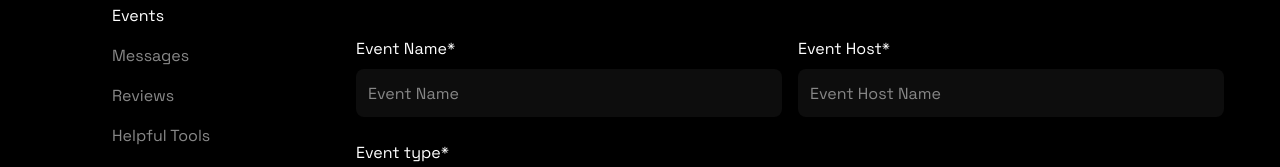
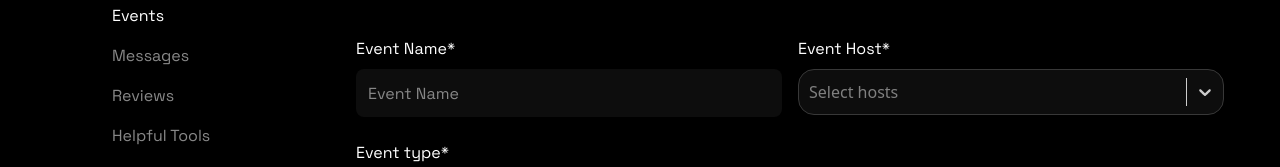
Before and after one commit to HamzaAliKundi/coltable-deshboard-venues, a React (Vite) app: page /event/create-event in a window 1280 px wide. Shown: the part 211-378 px from the top of the page. Built offline with nearby package versions, Linux system fonts and the light colour scheme; no server answers.

Commit message:
fix perofmer list in host

```diff
--- a/src/components/events/create-event/index.tsx
+++ b/src/components/events/create-event/index.tsx
@@ -24,7 +24,7 @@ import CustomSelect from "../../../utils/CustomSelect";
 
 type FormData = {
   eventName: string;
-  eventHost: string;
+  eventHost: Array<{ value: string; label: string; isCustom?: boolean }>;
   eventType: string;
   soundEquipment?: string;
   outdoorCoverings?: string;
@@ -184,7 +184,7 @@ const CreateEvent = () => {
           : undefined,
 
         eventName: getEventsByVenuesById.event.title || "",
-        eventHost: getEventsByVenuesById.event.host || "",
+        eventHost: getEventsByVenuesById.event.host || [],
         audienceType: getEventsByVenuesById.event.audienceType || [],
         musicDeadline: getEventsByVenuesById.event.musicFormat || undefined,
         equipmentResponsibility:
@@ -234,7 +234,7 @@ const CreateEvent = () => {
 
       type: data.eventType,
       title: data.eventName,
-      host: data.eventHost,
+      host: data.eventHost.map(h => h.label),
       specialRequirements: data.specialRequests,
       audienceType: data.audienceType,
       hosts: data.hostsCount,
@@ -321,11 +321,122 @@ const CreateEvent = () => {
             <label className="text-white font-space-grotesk text-sm md:text-base">
               Event Host*
             </label>
-            <input
-              type="text"
-              placeholder="Event Host Name"
-              className="w-full h-12 bg-[#0D0D0D] rounded-lg px-3 text-white font-space-grotesk text-base placeholder:text-[#878787] focus:outline-none focus:ring-1 focus:ring-pink-500"
-              {...register("eventHost", { required: "Event host is required" })}
+            <Controller
+              name="eventHost"
+              control={control}
+              rules={{ required: "Event host is required" }}
+              render={({ field }) => (
+                <Select
+                  {...field}
+                  isMulti
+                  isDisabled={false}
+                  closeMenuOnSelect={false}
+                  options={[
+                    ...(performersData?.map((performer: any) => ({
+                      value: performer._id,
+                      label:
+                        performer.fullDragName ||
+                        performer.name ||
+                        performer.firstName ||
+                        performer.email,
+                    })) || []),
+                    {
+                      value: "custom",
+                      label: "+ Add Other Host",
+                      isCustom: true,
+                    },
+                  ]}
+                  className="w-full"
+                  styles={{
+                    control: (base) => ({
+                      ...base,
+                      minHeight: "46px",
+                      background: "#0D0D0D",
+                      border: "1px solid #383838",
+                      borderRadius: "16px",
+                      boxShadow: "none",
+                      "&:hover": {
+                        border: "1px solid #383838",
+                      },
+                    }),
+                    menu: (base) => ({
+                      ...base,
+                      background: "#1D1D1D",
+                      border: "1px solid #383838",
+                      borderRadius: "4px",
+                    }),
+                    option: (base, state) => ({
+                      ...base,
+                      background: state.isFocused ? "#383838" : "#1D1D1D",
+                      color: "#fff",
+                      cursor: "pointer",
+                      display: "flex",
+                      alignItems: "center",
+                      gap: "8px",
+                      "&::before": {
+                        content: '""',
+                        display: "block",
+                        width: "16px",
+                        height: "16px",
+                        border: "2px solid #fff",
+                        borderRadius: "50%",
+                        backgroundColor: state.isSelected
+                          ? "#FF00A2"
+                          : "transparent",
+                      },
+                    }),
+                    multiValue: (base) => ({
+                      ...base,
+                      background: "#383838",
+                      borderRadius: "4px",
+                    }),
+                    multiValueLabel: (base) => ({
+                      ...base,
+                      color: "#fff",
+                    }),
+                    multiValueRemove: (base) => ({
+                      ...base,
+                      color: "#fff",
+                      ":hover": {
+                        background: "#4a4a4a",
+                        borderRadius: "0 4px 4px 0",
+                      },
+                    }),
+                    input: (base) => ({
+                      ...base,
+                      color: "#fff",
+                    }),
+                  }}
+                  placeholder="Select hosts"
+                  onChange={(selectedOptions) => {
+                    const lastOption =
+                      selectedOptions?.[selectedOptions.length - 1];
+                    if (lastOption?.isCustom) {
+                      const customValue = prompt("Enter custom host name:");
+                      if (customValue?.trim()) {
+                        const newHost = {
+                          value: customValue.toLowerCase().replace(/\s+/g, "-"),
+                          label: customValue.trim(),
+                        };
+                        const currentHosts = Array.isArray(field.value)
+                          ? [...field.value]
+                          : [];
+                        if (
+                          !currentHosts.some(
+                            (h) =>
+                              (typeof h === "object" ? h.label : h) ===
+                              customValue.trim()
+                          )
+                        ) {
+                          field.onChange([...currentHosts, newHost]);
+                        }
+                      }
+                      return;
+                    }
+                    field.onChange(selectedOptions);
+                  }}
+                />
+              )}
             />
             {errors.eventHost && (
               <span className="text-red-500 text-sm">
@@ -1035,7 +1146,7 @@ const CreateEvent = () => {
 
               <div className="flex flex-col gap-2">
                 <label className="text-white font-space-grotesk text-sm md:text-base">
-                  Total Event Budget*
+                  Total Event Budget
                 </label>
                 <input
                   type="text"
```
